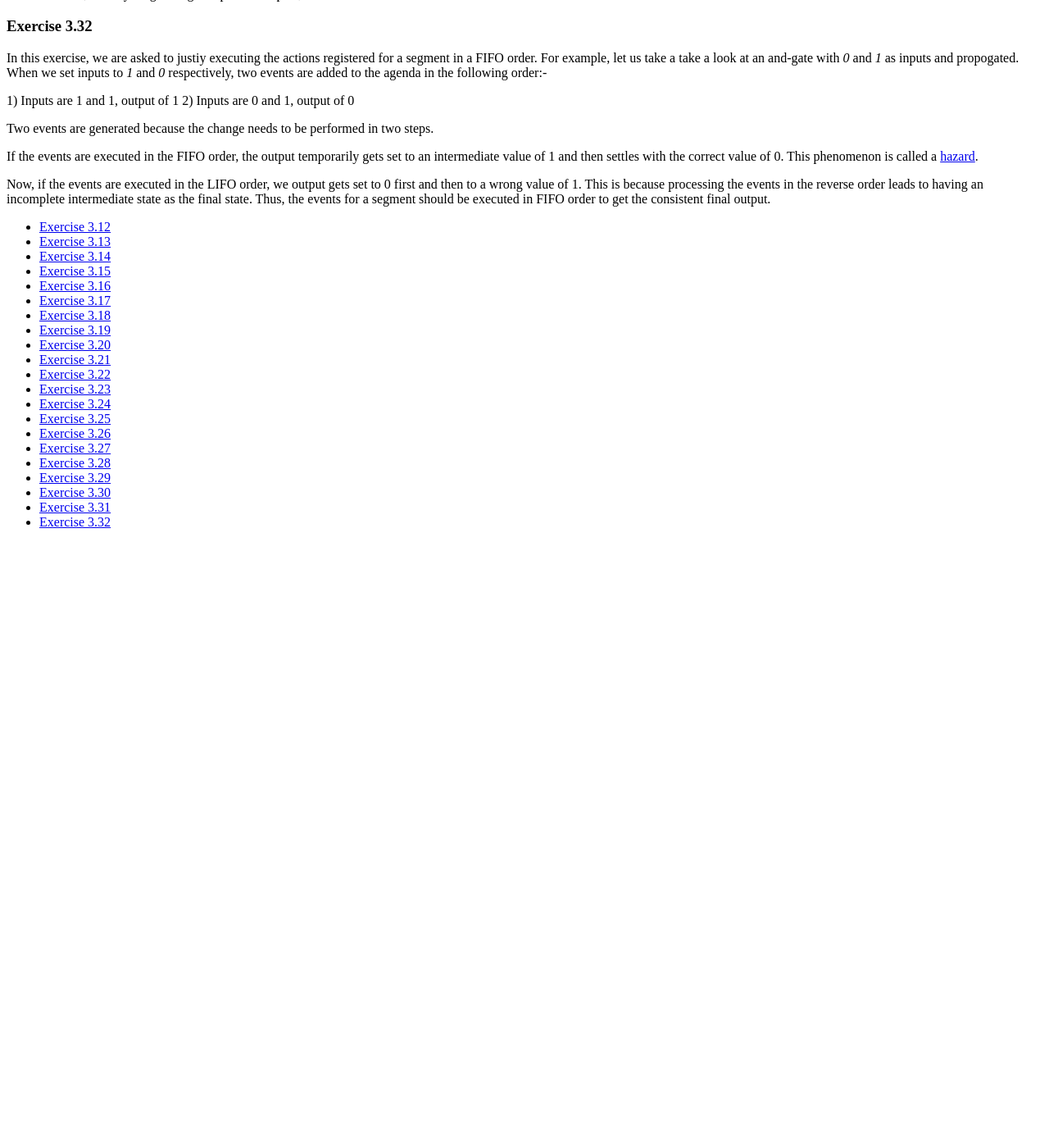
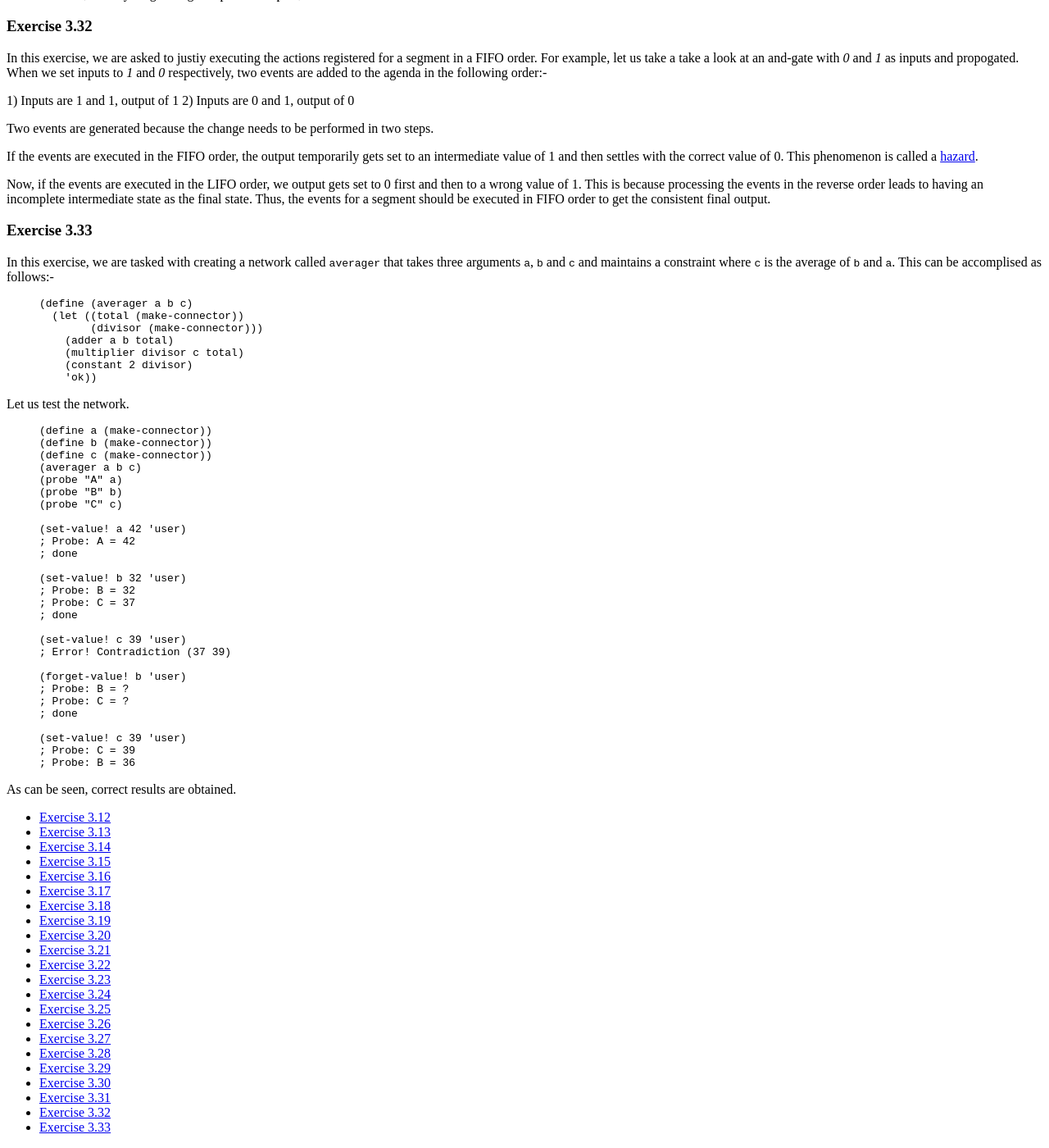
Before and after one commit to mohanrajendran/mohanrajendran.github.io, a Jekyll site: the page built from _sicp/Solution3_3.md, in a window 1280 px wide and 1400 px high, scrolled down 20281 px. Shown: the whole window at 82% size. Built offline with Jekyll 4.4.1, drawn with Linux system fonts in a browser that asks for light colours; nearby versions of some CDN libraries; formulas are drawn with MathJax 3; before the commit the page ends 20943 px from its top, so only the background shows below that.

```diff
--- a/_sicp/Solution3_3.md
+++ b/_sicp/Solution3_3.md
@@ -25,6 +25,7 @@ submenu:
   - { hook: "Exercise3_30", title: "Exercise 3.30" }
   - { hook: "Exercise3_31", title: "Exercise 3.31" }
   - { hook: "Exercise3_32", title: "Exercise 3.32" }
+  - { hook: "Exercise3_33", title: "Exercise 3.33" }
 ---
 
 ### Exercise 3.12<a id="Exercise3_12">&nbsp;</a>
@@ -1117,3 +1118,52 @@ Two events are generated because the change needs to be performed in two steps.
 If the events are executed in the FIFO order, the output temporarily gets set to an intermediate value of 1 and then settles with the correct value of 0. This phenomenon is called a [hazard](https://www.wikiwand.com/en/Hazard_(logic)).
 
 Now, if the events are executed in the LIFO order, we output gets set to 0 first and then to a wrong value of 1. This is because processing the events in the reverse order leads to having an incomplete intermediate state as the final state. Thus, the events for a segment should be executed in FIFO order to get the consistent final output.
+
+### Exercise 3.33<a id="Exercise3_33">&nbsp;</a>
+
+In this exercise, we are tasked with creating a network called `averager` that takes three arguments `a`, `b` and `c` and maintains a constraint where `c` is the average of `b` and `a`. This can be accomplised as follows:-
+
+{% highlight scheme %}
+(define (averager a b c)
+  (let ((total (make-connector))
+        (divisor (make-connector)))
+    (adder a b total)
+    (multiplier divisor c total)
+    (constant 2 divisor)
+    'ok))
+{% endhighlight %}
+
+Let us test the network.
+
+{% highlight scheme %}
+(define a (make-connector))
+(define b (make-connector))
+(define c (make-connector))
+(averager a b c)
+(probe "A" a)
+(probe "B" b)
+(probe "C" c)
+
+(set-value! a 42 'user)
+; Probe: A = 42
+; done
+
+(set-value! b 32 'user)
+; Probe: B = 32
+; Probe: C = 37
+; done
+
+(set-value! c 39 'user)
+; Error! Contradiction (37 39)
+
+(forget-value! b 'user)
+; Probe: B = ?
+; Probe: C = ?
+; done
+
+(set-value! c 39 'user)
+; Probe: C = 39
+; Probe: B = 36
+{% endhighlight %}
+
+As can be seen, correct results are obtained.
```
